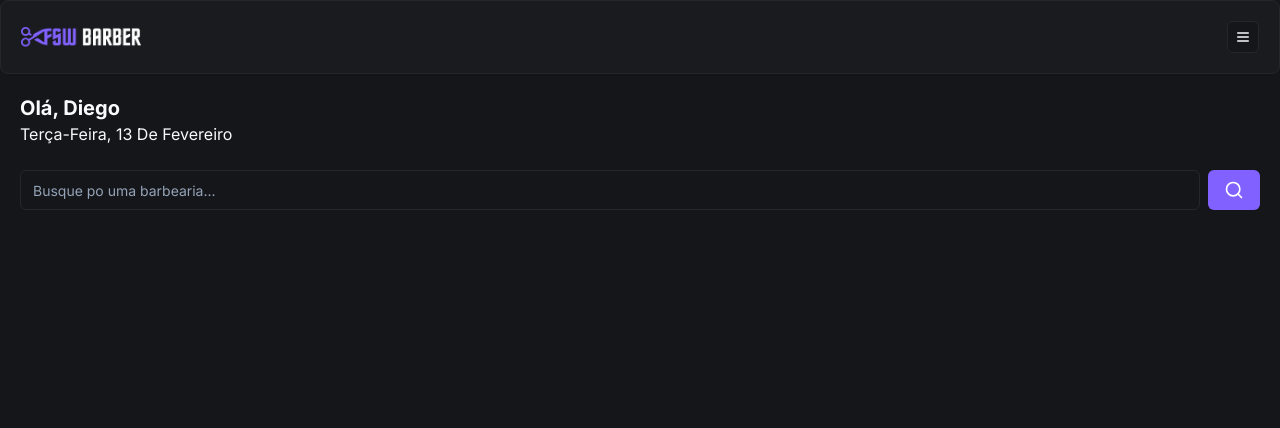
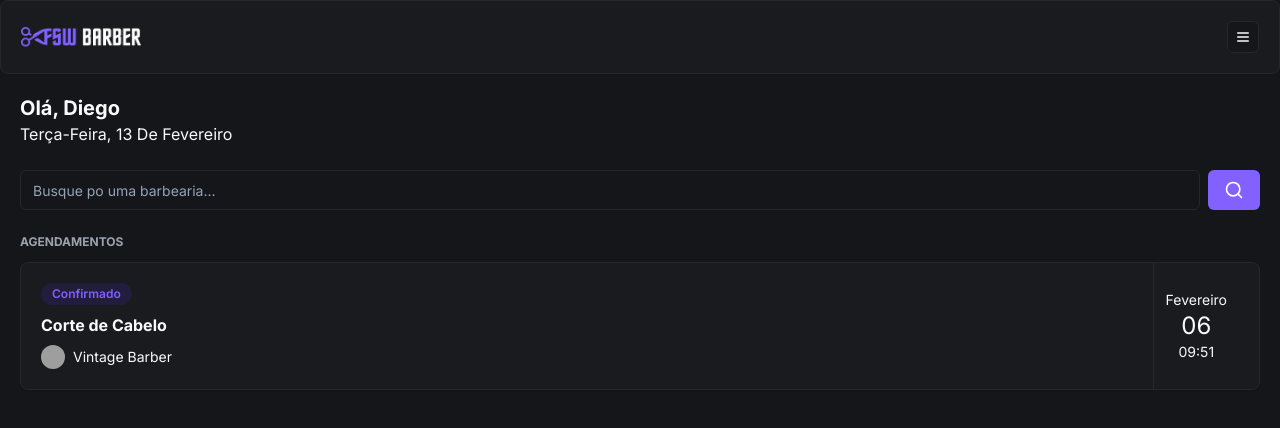
Before and after one commit to dgo-angelo/fullstackweek-barber, a Next.js app: page / in a window 1280 px wide. Shown: the top 428 px of the page. Built offline with nearby package versions, Linux system fonts and the light colour scheme; grey boxes are pictures that could not be loaded.

Commit message:
(feat) add initial booking component

```diff
--- a/app/(home)/page.tsx
+++ b/app/(home)/page.tsx
@@ -2,6 +2,7 @@
 import Header from '../_components/header';
 import { ptBR } from 'date-fns/locale';
 import Search from './_components/search';
+import BookingItem from '../_components/booking-item';
 
 export default function Home() {
   return (
@@ -14,6 +15,11 @@
       <div className='px-5 mt-6'>
         <Search />
       </div>
+
+      <div className='px-5 mt-6'>
+        <h2 className='text-xs uppercase text-gray-400 font-bold mb-3'>Agendamentos</h2>
+        <BookingItem />
+      </div>
     </div>
   );
 }
--- /dev/null
+++ b/app/_components/booking-item.tsx
@@ -0,0 +1,32 @@
+import { Booking } from '@prisma/client';
+import { Card, CardContent } from './ui/card';
+import { Badge } from './ui/badge';
+import { Avatar, AvatarFallback, AvatarImage } from './ui/avatar';
+
+const BookingItem = () => {
+  return (
+    <Card>
+      <CardContent className='p-5 flex justify-between py-0'>
+        <div className='flex flex-col gap-2 py-5'>
+          <Badge className='w-fit bg-[#221C3D] text-primary hover:bg-[#221C3D]'>Confirmado</Badge>
+          <h2 className='font-bold'>Corte de Cabelo</h2>
+          <div className='flex items-center gap-2'>
+            <Avatar className='h-6 w-6'>
+              <AvatarImage src='https://github.com/shadcn.png' />
+              <AvatarFallback>CN</AvatarFallback>
+            </Avatar>
+
+            <h3 className='text-sm'>Vintage Barber</h3>
+          </div>
+        </div>
+        <div className='flex flex-col items-center justify-center px-3 border-l border-solid border-secondary'>
+          <p className='text-sm'> Fevereiro</p>
+          <p className='text-2xl'> 06</p>
+          <p className='text-sm'>09:51</p>
+        </div>
+      </CardContent>
+    </Card>
+  );
+};
+
+export default BookingItem;
--- /dev/null
+++ b/app/_components/ui/avatar.tsx
@@ -0,0 +1,50 @@
+"use client"
+
+import * as React from "react"
+import * as AvatarPrimitive from "@radix-ui/react-avatar"
+
+import { cn } from "@/app/_lib/utils"
+
+const Avatar = React.forwardRef<
+  React.ElementRef<typeof AvatarPrimitive.Root>,
+  React.ComponentPropsWithoutRef<typeof AvatarPrimitive.Root>
+>(({ className, ...props }, ref) => (
+  <AvatarPrimitive.Root
+    ref={ref}
+    className={cn(
+      "relative flex h-10 w-10 shrink-0 overflow-hidden rounded-full",
+      className
+    )}
+    {...props}
+  />
+))
+Avatar.displayName = AvatarPrimitive.Root.displayName
+
+const AvatarImage = React.forwardRef<
+  React.ElementRef<typeof AvatarPrimitive.Image>,
+  React.ComponentPropsWithoutRef<typeof AvatarPrimitive.Image>
+>(({ className, ...props }, ref) => (
+  <AvatarPrimitive.Image
+    ref={ref}
+    className={cn("aspect-square h-full w-full", className)}
+    {...props}
+  />
+))
+AvatarImage.displayName = AvatarPrimitive.Image.displayName
+
+const AvatarFallback = React.forwardRef<
+  React.ElementRef<typeof AvatarPrimitive.Fallback>,
+  React.ComponentPropsWithoutRef<typeof AvatarPrimitive.Fallback>
+>(({ className, ...props }, ref) => (
+  <AvatarPrimitive.Fallback
+    ref={ref}
+    className={cn(
+      "flex h-full w-full items-center justify-center rounded-full bg-muted",
+      className
+    )}
+    {...props}
+  />
+))
+AvatarFallback.displayName = AvatarPrimitive.Fallback.displayName
+
+export { Avatar, AvatarImage, AvatarFallback }
--- /dev/null
+++ b/app/_components/ui/badge.tsx
@@ -0,0 +1,36 @@
+import * as React from "react"
+import { cva, type VariantProps } from "class-variance-authority"
+
+import { cn } from "@/app/_lib/utils"
+
+const badgeVariants = cva(
+  "inline-flex items-center rounded-full border px-2.5 py-0.5 text-xs font-semibold transition-colors focus:outline-none focus:ring-2 focus:ring-ring focus:ring-offset-2",
+  {
+    variants: {
+      variant: {
+        default:
+          "border-transparent bg-primary text-primary-foreground hover:bg-primary/80",
+        secondary:
+          "border-transparent bg-secondary text-secondary-foreground hover:bg-secondary/80",
+        destructive:
+          "border-transparent bg-destructive text-destructive-foreground hover:bg-destructive/80",
+        outline: "text-foreground",
+      },
+    },
+    defaultVariants: {
+      variant: "default",
+    },
+  }
+)
+
+export interface BadgeProps
+  extends React.HTMLAttributes<HTMLDivElement>,
+    VariantProps<typeof badgeVariants> {}
+
+function Badge({ className, variant, ...props }: BadgeProps) {
+  return (
+    <div className={cn(badgeVariants({ variant }), className)} {...props} />
+  )
+}
+
+export { Badge, badgeVariants }
--- a/package.json
+++ b/package.json
@@ -13,6 +13,7 @@
   },
   "dependencies": {
     "@prisma/client": "^5.8.1",
+    "@radix-ui/react-avatar": "^1.0.4",
     "@radix-ui/react-slot": "^1.0.2",
     "class-variance-authority": "^0.7.0",
     "clsx": "^2.1.0",
```
Also changed, not shown: 1 other file (tests, documents, lock files or other folders).
